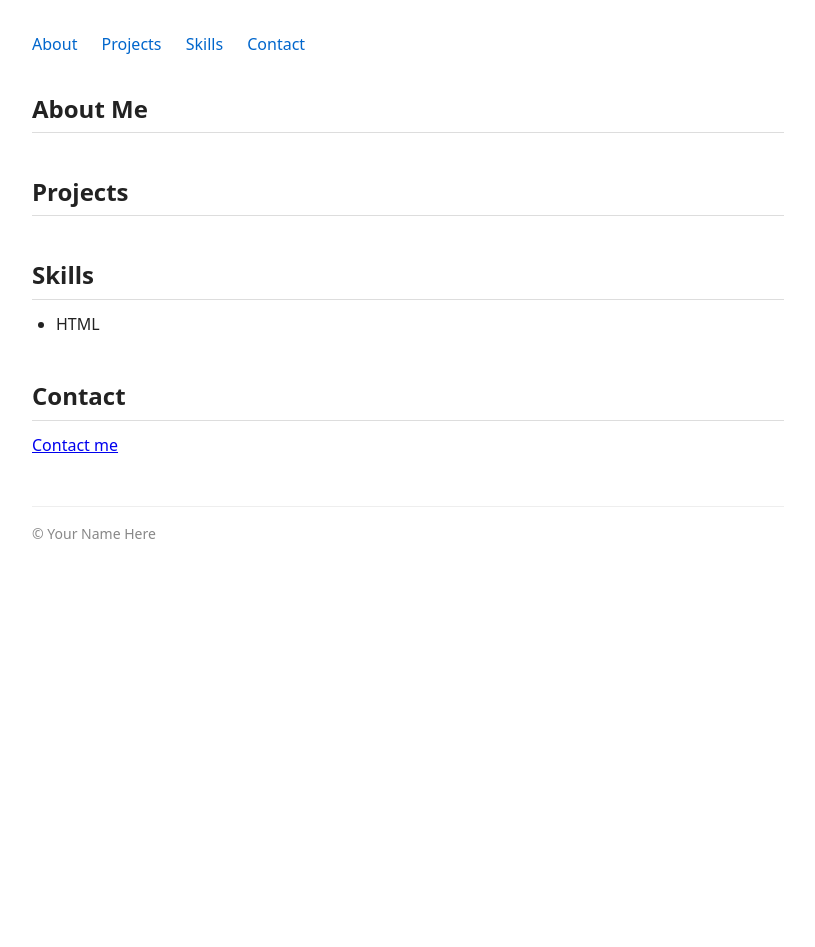
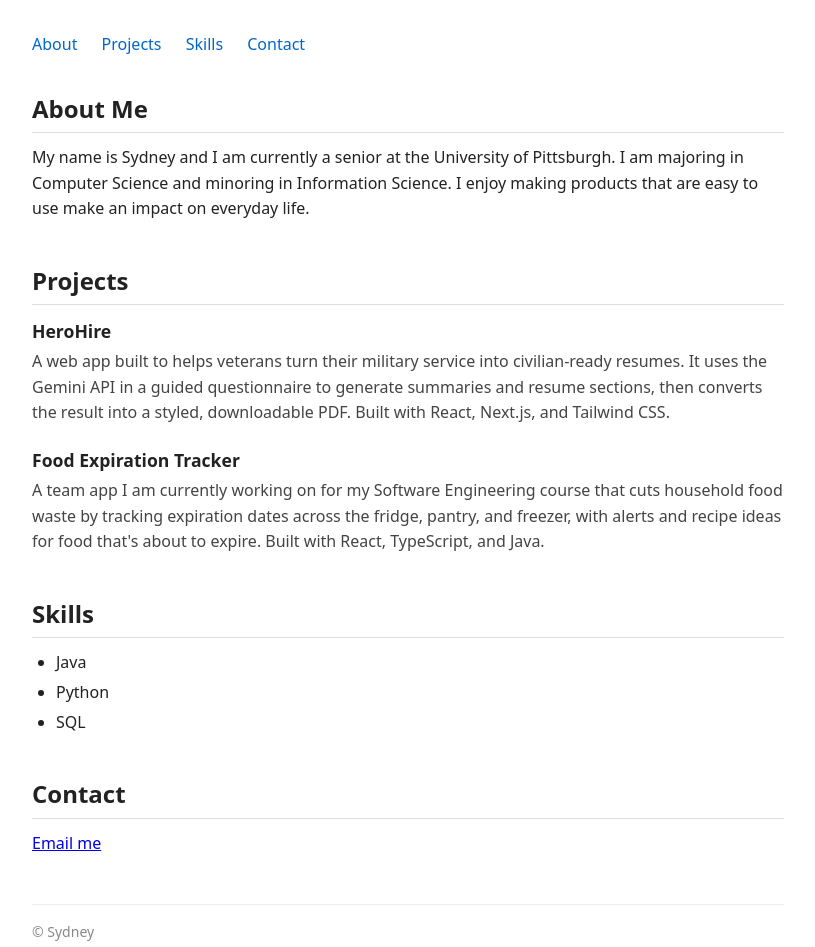
Before and after one commit to s-wyman/CS1530-Assignment-3, a plain HTML site: page index.html in a window 1280 px wide. Shown: the whole page, without its empty margins (232-1047 px from the left). Before the commit the page ends 800 px from the top, so only its background shows below. Drawn offline with Linux system fonts and the light colour scheme.

Commit message:
Fill out the TODOs in index.html

```diff
--- a/index.html
+++ b/index.html
@@ -4,7 +4,7 @@
 <head>
   <meta charset="UTF-8">
   <meta name="viewport" content="width=device-width, initial-scale=1.0">
-  <title>Your Name Here</title>
+  <title>Sydney</title>
   <link rel="stylesheet" href="style.css">
 </head>
 
@@ -23,46 +23,51 @@
 
     <section id="about">
       <h2>About Me</h2>
-      <!-- TODO: Replace with 2-3 sentences about yourself -->
-      <!-- e.g., include your name, your program/year, and what you are interested in -->
+      <p>
+        My name is Sydney and I am currently a senior at the University of Pittsburgh. I am majoring in Computer Science
+        and minoring in Information Science. I enjoy making products that are easy to use make an impact on everyday
+        life.
+      <p>
     </section>
 
     <section id="projects">
       <h2>Projects</h2>
 
-      <!-- Example project entry structure: copy, fill in, and add at least 2:
       <div class="project">
-        <h3>Project Name</h3>
-        <p>What the project does, the technologies used, and what you learned.</p>
+        <h3>HeroHire</h3>
+        <p>A web app built to helps veterans turn their military
+          service into civilian-ready resumes. It uses the Gemini API in a guided questionnaire
+          to generate summaries and resume sections, then converts the result into a styled,
+          downloadable PDF. Built with React, Next.js, and Tailwind CSS.</p>
       </div>
-      -->
 
-      <!-- TODO: Add at least 2 project entries using the structure above -->
+      <div class="project">
+        <h3>Food Expiration Tracker</h3>
+        <p>A team app I am currently working on for my Software Engineering course that cuts household food
+          waste by tracking expiration dates across the fridge, pantry, and freezer, with alerts
+          and recipe ideas for food that's about to expire. Built with React, TypeScript, and Java.</p>
+      </div>
+
     </section>
 
     <section id="skills">
       <h2>Skills</h2>
       <ul>
-        <!-- Example skill - TODO: replace -->
-        <li>HTML</li>
-
-        <!-- TODO: Add a second skill here -->
-        <!-- TODO: Add a third skill here -->
-        <!-- TODO: ... -->
+        <li>Java</li>
+        <li>Python</li>
+        <li>SQL</li>
       </ul>
     </section>
 
     <section id="contact">
       <h2>Contact</h2>
-      <!-- TODO: Replace href="#" with a real link (e.g., mailto:you@example.com or your LinkedIn URL) -->
-      <!-- TODO: Replace the link text with something descriptive, e.g. "Email me" or "LinkedIn" -->
-      <p><a href="#">Contact me</a></p>
+      <p><a href="mailto:sydwyman@icloud.com">Email me</a></p>
     </section>
 
   </main>
 
   <footer>
-    <p>&copy; Your Name Here</p>
+    <p>&copy; Sydney </p>
   </footer>
 
 </body>
```
